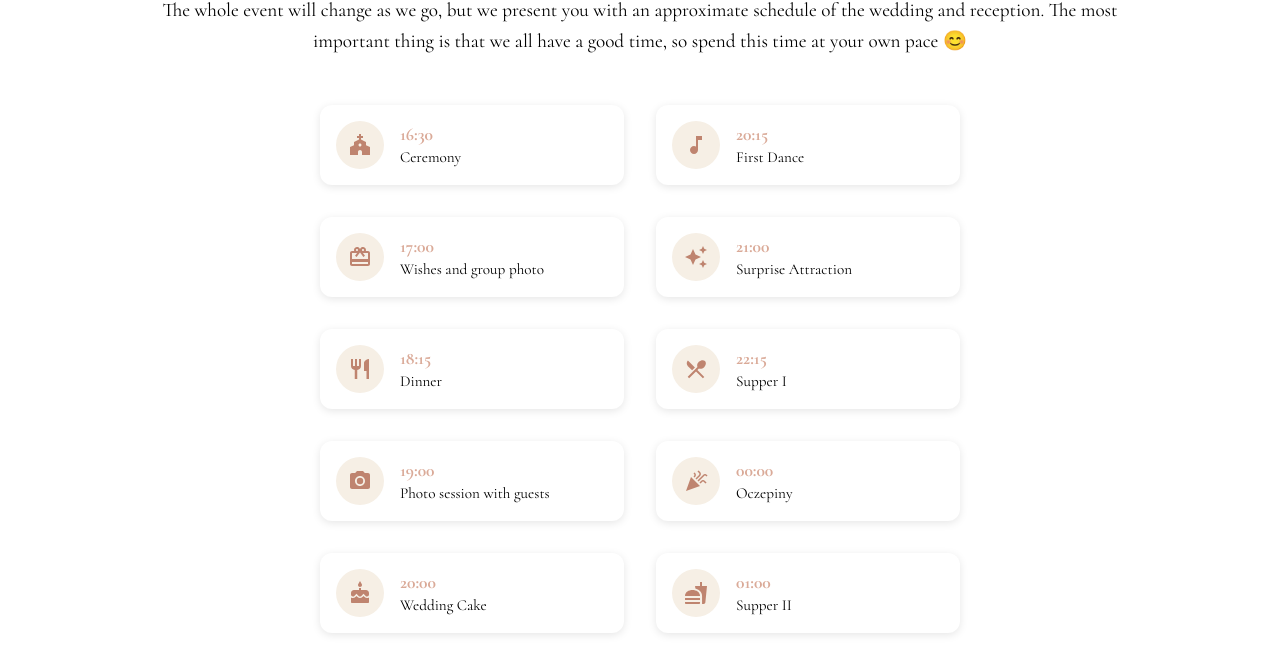
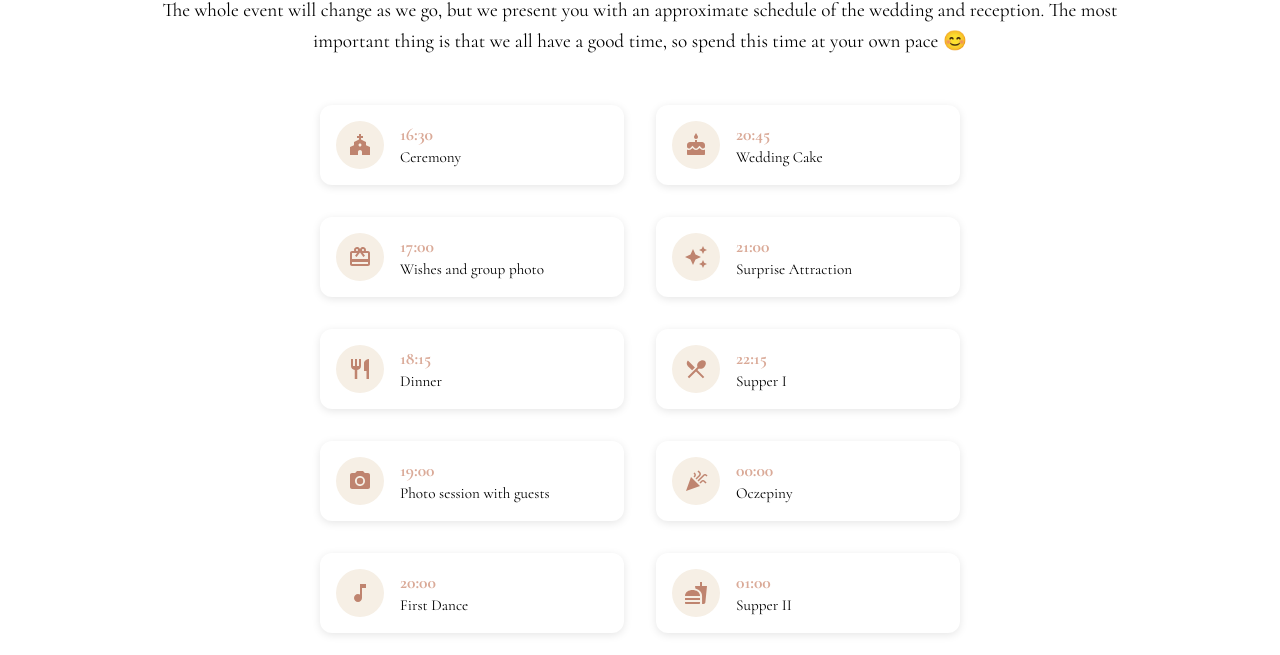
Before and after one commit to Milszym/wedding-web, a React (Create React App) app: page / in a window 1280 px wide. Shown: the part 4974-5629 px from the top of the page. Built offline with nearby package versions, Linux system fonts and the light colour scheme.

Commit message:
Adjust schedule to have first dance before the cake

```diff
--- a/src/ui/landing/schedule/Schedule.tsx
+++ b/src/ui/landing/schedule/Schedule.tsx
@@ -165,8 +165,8 @@ export const Schedule = () => {
         { time: "17:00", event: t('schedule.scheduleEvent2'), icon: <CardGiftcard /> },
         { time: "18:15", event: t('schedule.scheduleEvent3'), icon: <Restaurant /> },
         { time: "19:00", event: t('schedule.scheduleEvent4'), icon: <PhotoCamera />},
-        { time: "20:00", event: t('schedule.scheduleEvent5'), icon: <Cake /> },
-        { time: "20:15", event: t('schedule.scheduleEvent6'), icon: <MusicNote /> },
+        { time: "20:00", event: t('schedule.scheduleEvent6'), icon: <MusicNote /> },
+        { time: "20:45", event: t('schedule.scheduleEvent5'), icon: <Cake /> },
         { time: "21:00", event: t('schedule.scheduleEvent7'), icon: <AutoAwesome /> },
         { time: "22:15", event: t('schedule.scheduleEvent8'), icon: <LocalDining /> },
         { time: "00:00", event: t('schedule.scheduleEvent9'), icon: <Celebration /> },
```
